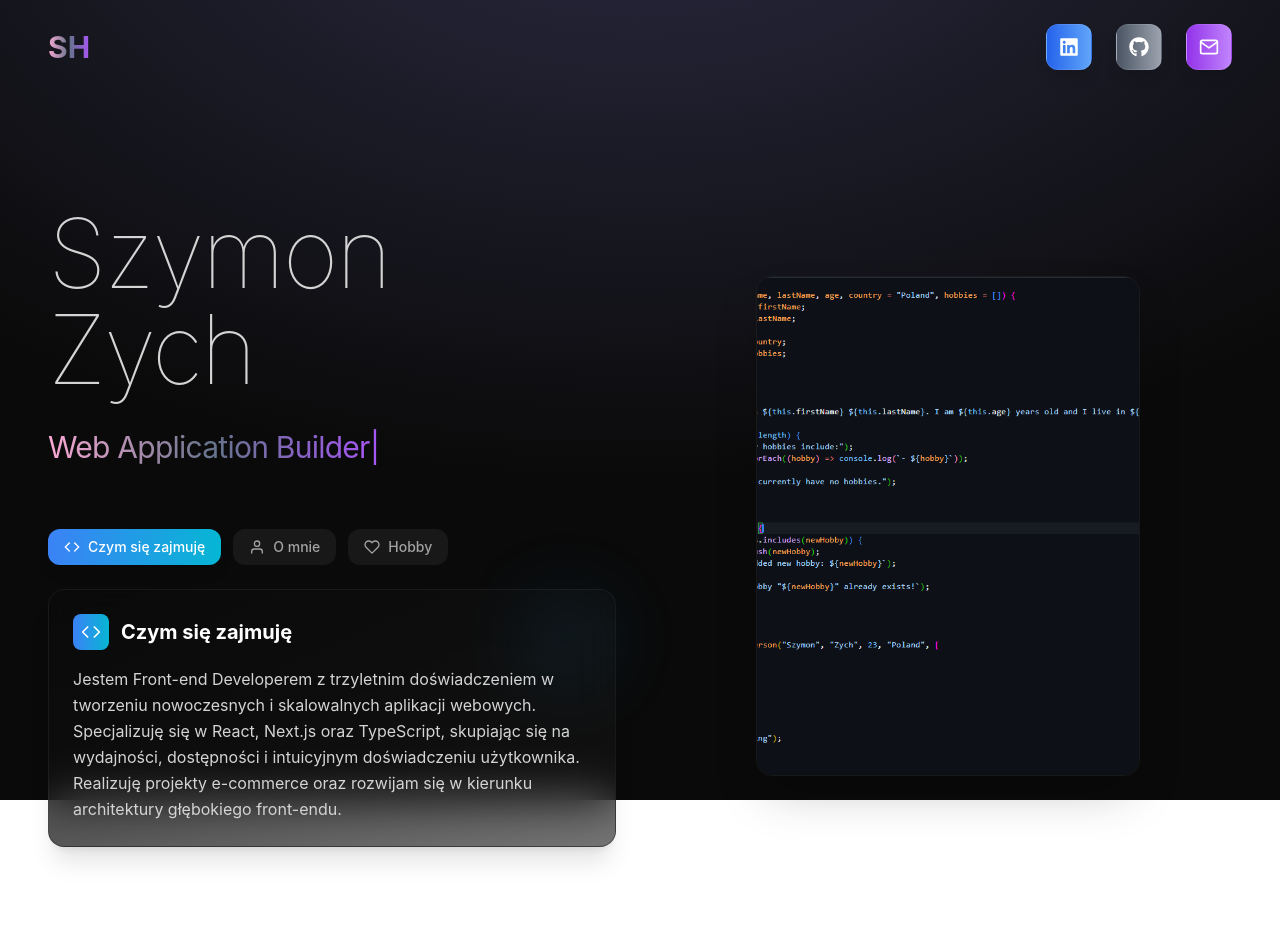
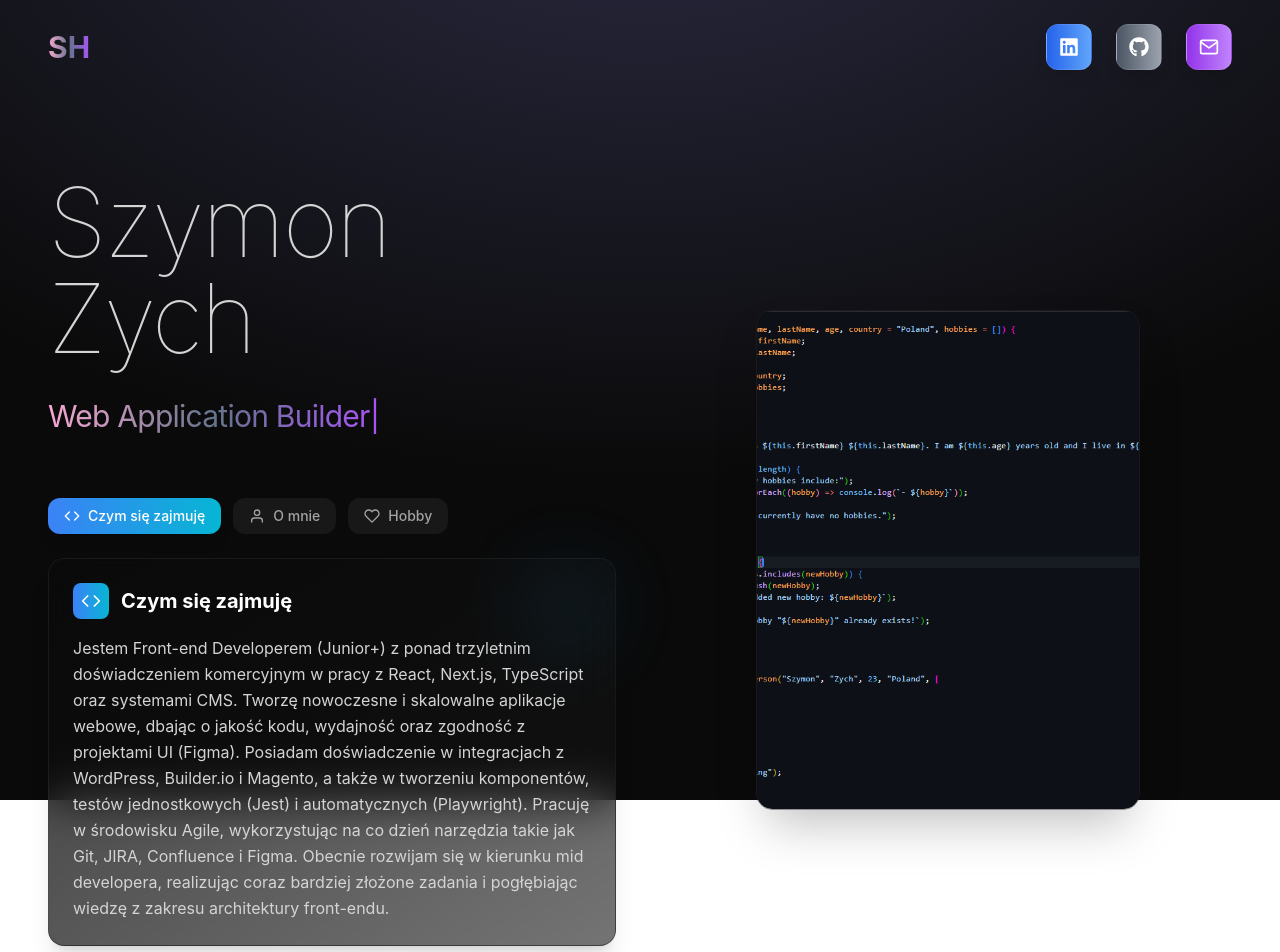
Before and after one commit to szymszaj/Portfolio, a React (Vite) app in the folder react-portfolio/: page / in a window 1280 px wide. Shown: the top 952 px of the page. Built offline with nearby package versions, Linux system fonts and the light colour scheme.

Commit message:
feat: Update HERO_TABS content to reflect enhanced skills and experience

```diff
--- a/react-portfolio/src/constants/index.js
+++ b/react-portfolio/src/constants/index.js
@@ -12,7 +12,7 @@ export const HERO_TABS = [
     label: "Czym się zajmuję",
     icon: FiCode,
     content:
-      "Jestem Front-end Developerem z trzyletnim doświadczeniem w tworzeniu nowoczesnych i skalowalnych aplikacji webowych. Specjalizuję się w React, Next.js oraz TypeScript, skupiając się na wydajności, dostępności i intuicyjnym doświadczeniu użytkownika. Realizuję projekty e-commerce oraz rozwijam się w kierunku architektury głębokiego front-endu.",
+      "Jestem Front-end Developerem (Junior+) z ponad trzyletnim doświadczeniem komercyjnym w pracy z React, Next.js, TypeScript oraz systemami CMS. Tworzę nowoczesne i skalowalne aplikacje webowe, dbając o jakość kodu, wydajność oraz zgodność z projektami UI (Figma). Posiadam doświadczenie w integracjach z WordPress, Builder.io i Magento, a także w tworzeniu komponentów, testów jednostkowych (Jest) i automatycznych (Playwright). Pracuję w środowisku Agile, wykorzystując na co dzień narzędzia takie jak Git, JIRA, Confluence i Figma. Obecnie rozwijam się w kierunku mid developera, realizując coraz bardziej złożone zadania i pogłębiając wiedzę z zakresu architektury front-endu.",
     color: "from-blue-500 to-cyan-500",
   },
   {
```
